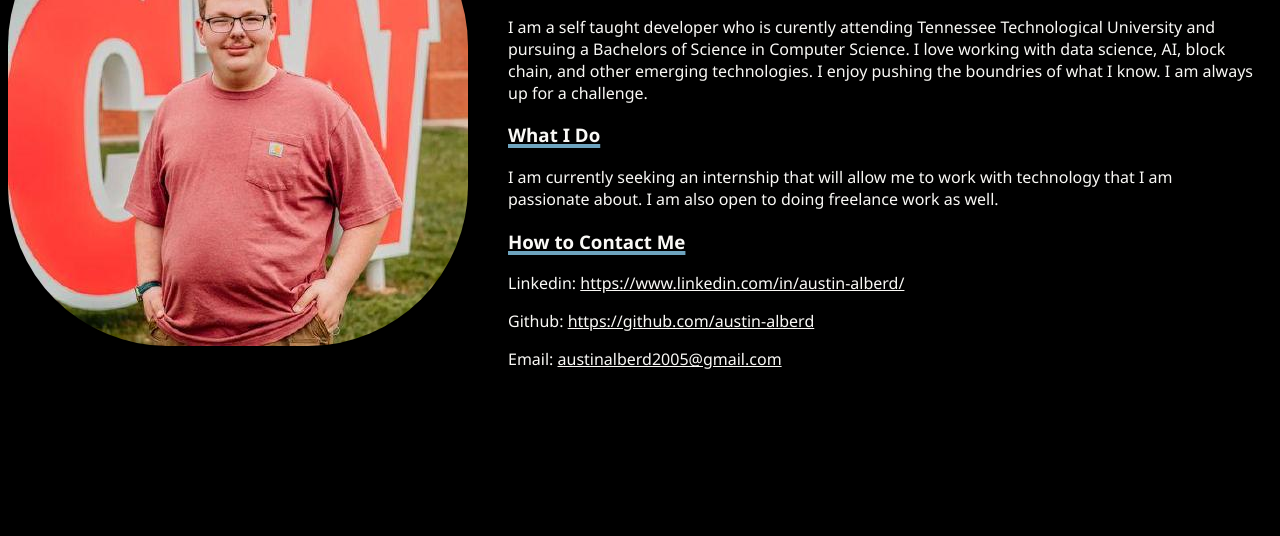
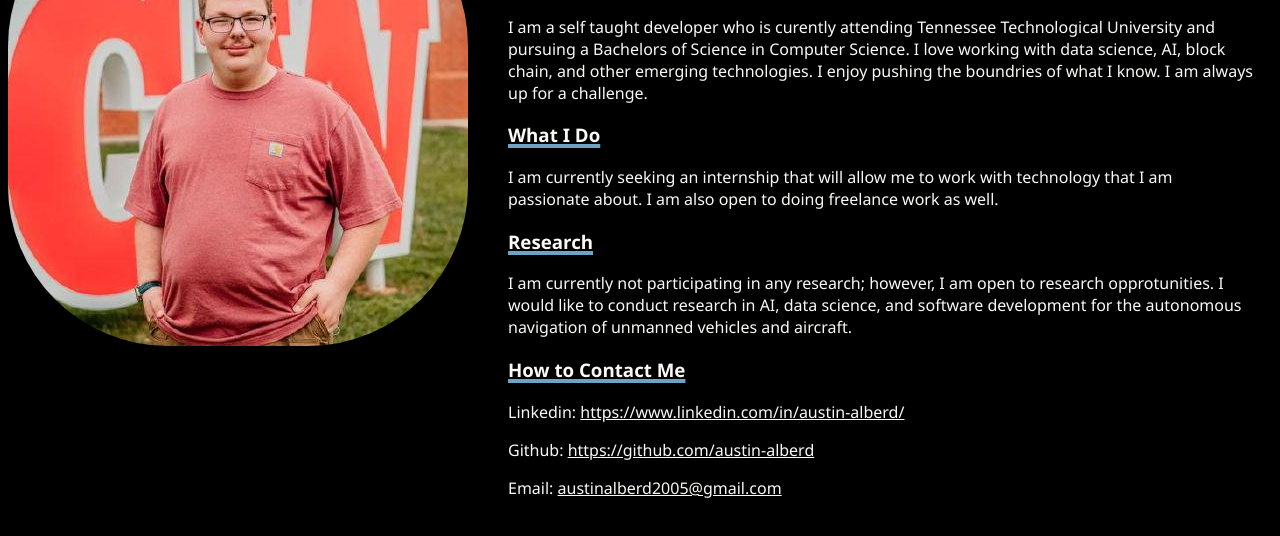
Before and after one commit to austin-alberd/Dev_Portfolio, a plain HTML site: page index.html in a window 1280 px wide. Shown: the part 122-658 px from the top of the page. Drawn offline with Linux system fonts and the light colour scheme.

Commit message:
Added Research Section

```diff
--- a/index.html
+++ b/index.html
@@ -18,8 +18,13 @@
             <center><h1>Hello! My name is Austin</h1></center>
             <h3>Who I am</h3>
             <p>I am a self taught developer who is curently attending Tennessee Technological University and pursuing a Bachelors of Science in Computer Science. I love working with data science, AI, block chain, and other emerging technologies. I enjoy pushing the boundries of what I know. I am always up for a challenge.</p>
+
             <h3>What I Do</h3>
             <p>I am currently seeking an internship that will allow me to work with technology that I am passionate about. I am also open to doing freelance work as well.</p>
+
+            <h3>Research</h3>
+            <p>I am currently not participating in any research; however, I am open to research opprotunities. I would like to conduct research in AI, data science, and software development for the autonomous navigation of unmanned vehicles and aircraft.</p>
+
             <h3>How to Contact Me</h3>
             <p>Linkedin: <a href="https://www.linkedin.com/in/austin-alberd/">https://www.linkedin.com/in/austin-alberd/</a></p>
             <p>Github: <a href="https://github.com/austin-alberd">https://github.com/austin-alberd</a></p>
```
